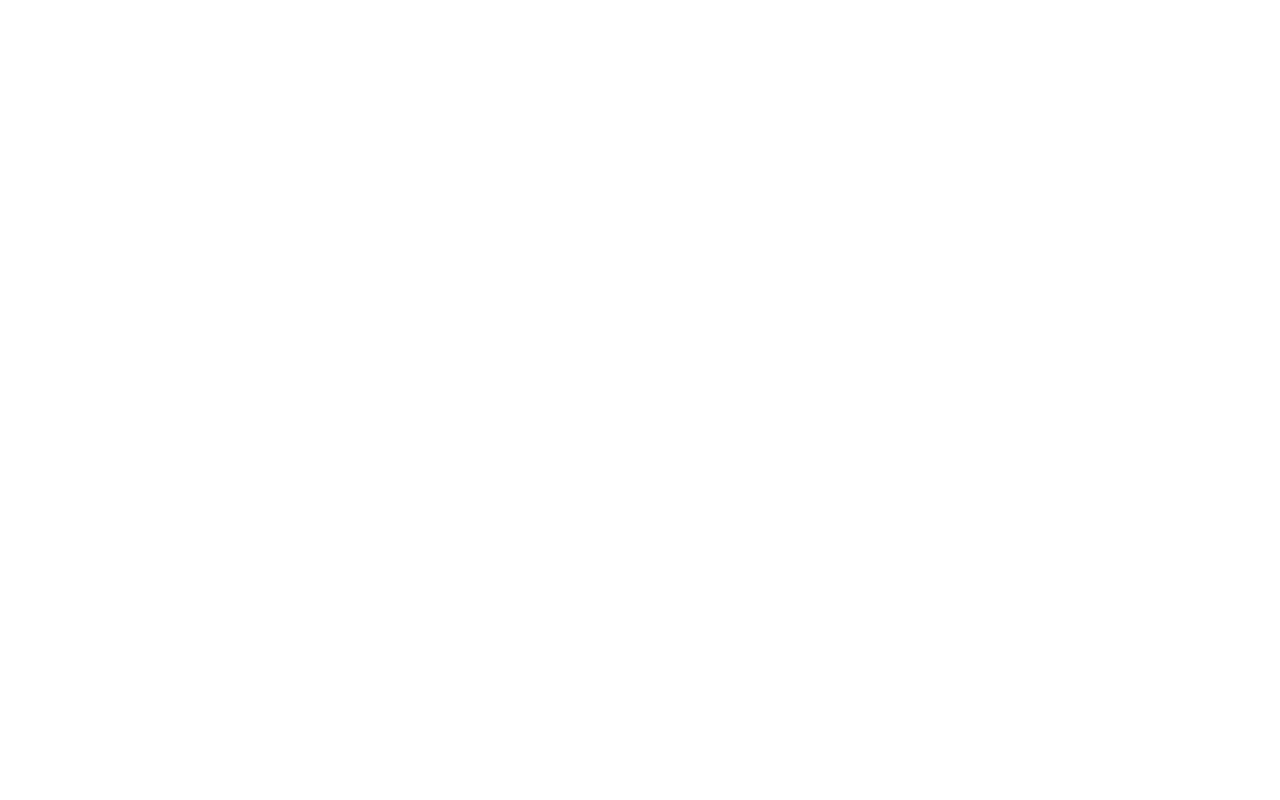
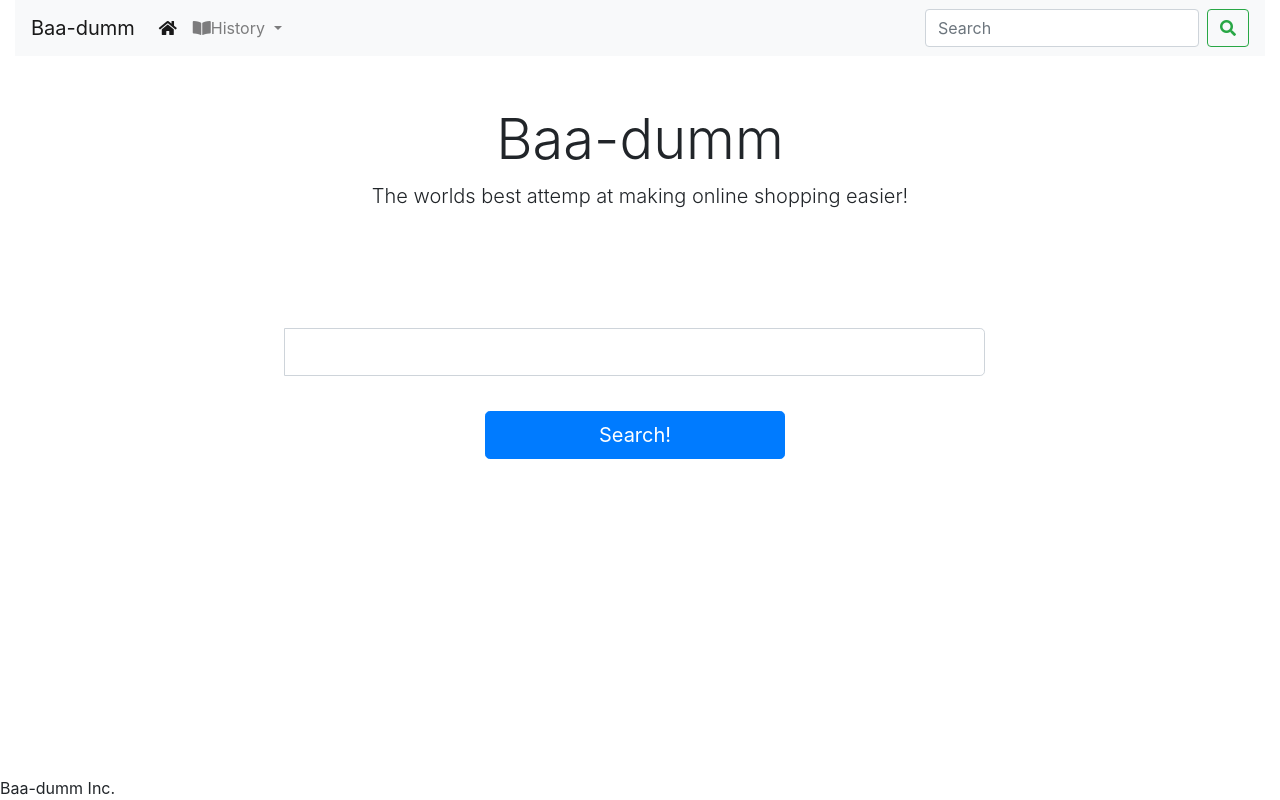
Before and after one commit to EhrenDavis12/first_team_project, a plain HTML site: page index.html in a window 1280 px wide. Drawn offline with nearby package versions, Linux system fonts and the light colour scheme.

Commit message:
Completed skeleton

```diff
--- a/index.html
+++ b/index.html
@@ -1,11 +1,91 @@
 <!DOCTYPE html>
 <html lang="en">
+
 <head>
-    <meta charset="UTF-8">
+  <meta charset="UTF-8">
+  <meta name="viewport" content="width=device-width, initial-scale=1.0">
+  <meta http-equiv="X-UA-Compatible" content="ie=edge">
+  <title>Baa-dumm</title>
+  <link rel="stylesheet" href="https://stackpath.bootstrapcdn.com/bootstrap/4.1.3/css/bootstrap.min.css" integrity="sha384-MCw98/SFnGE8fJT3GXwEOngsV7Zt27NXFoaoApmYm81iuXoPkFOJwJ8ERdknLPMO"
+    crossorigin="anonymous">
+  <link rel="stylesheet" href="https://use.fontawesome.com/releases/v5.3.1/css/all.css" integrity="sha384-mzrmE5qonljUremFsqc01SB46JvROS7bZs3IO2EmfFsd15uHvIt+Y8vEf7N7fWAU"
+    crossorigin="anonymous">
+  <link rel="stylesheet" href="style.css">
+</head>
 
-    <title>Document</title>
-</head>
 <body>
+  <span class="glyphicon glyphicon-search" aria-hidden="true">
+    <div class="container-fluid">
+      <nav class="navbar navbar-expand-lg navbar-light bg-light">
+        <a class="navbar-brand" href="#">Baa-dumm</a>
+        <button class="navbar-toggler" type="button" data-toggle="collapse" data-target="#navbarSupportedContent" aria-controls="navbarSupportedContent"
+          aria-expanded="false" aria-label="Toggle navigation">
+          <span class="navbar-toggler-icon"></span>
+        </button>
 
+        <div class="collapse navbar-collapse" id="navbarSupportedContent">
+          <ul class="navbar-nav mr-auto">
+            <li class="nav-item active">
+              <a class="nav-link" href="#">
+                <i class="fas fa-home"></i>
+
+              </a>
+            </li>
+
+            <li class="nav-item dropdown">
+              <a class="nav-link dropdown-toggle" href="#" id="navbarDropdown" role="button" data-toggle="dropdown" aria-haspopup="true"
+                aria-expanded="false">
+                <i class="fas fa-book-open"></i>History
+              </a>
+              <div class="dropdown-menu" aria-labelledby="navbarDropdown">
+                <a class="dropdown-item" href="#">Recently Viewed</a>
+                <a class="dropdown-item" href="#">Favorites</a>
+              </div>
+            </li>
+          </ul>
+          <form class="form-inline my-2 my-lg-0">
+            <input class="form-control mr-sm-2" type="search" placeholder="Search" aria-label="Search">
+            <button class="btn btn-outline-success my-2 my-sm-0" type="submit">
+              <i class="fas fa-search"></i>
+            </button>
+          </form>
+        </div>
+      </nav>
+
+      <div class="container">
+        <div class="jum">
+          <div class="jumbotron jumbotron-fluid">
+            <div class="container">
+              <h1 class="display-4">Baa-dumm</h1>
+              <p class="lead">The worlds best attemp at making online shopping easier!</p>
+            </div>
+          </div>
+        </div>
+
+
+        <div class="textBox">
+          <div class="input-group input-group-lg">
+            <div class="input-group-prepend">
+              <!-- <span class="input-group-text" id="inputGroup-sizing-lg"></span> -->
+            </div>
+            <input type="text" class="form-control" aria-label="Sizing example input" aria-describedby="inputGroup-sizing-lg">
+          </div>
+        </div>
+        <div class="searchButton">
+          <button type="button" class="btn btn-primary btn-lg btn-block" data-toggle="button" aria-pressed="false" autocomplete="off">
+            Search!
+          </button>
+
+        </div>
+      </div>
+      <div class="fixed-bottom">Baa-dumm Inc.</div>
+
+      <script src="https://code.jquery.com/jquery-3.3.1.slim.min.js" integrity="sha384-q8i/X+965DzO0rT7abK41JStQIAqVgRVzpbzo5smXKp4YfRvH+8abtTE1Pi6jizo"
+        crossorigin="anonymous"></script>
+      <script src="https://cdnjs.cloudflare.com/ajax/libs/popper.js/1.14.3/umd/popper.min.js" integrity="sha384-ZMP7rVo3mIykV+2+9J3UJ46jBk0WLaUAdn689aCwoqbBJiSnjAK/l8WvCWPIPm49"
+        crossorigin="anonymous"></script>
+      <script src="https://stackpath.bootstrapcdn.com/bootstrap/4.1.3/js/bootstrap.min.js" integrity="sha384-ChfqqxuZUCnJSK3+MXmPNIyE6ZbWh2IMqE241rYiqJxyMiZ6OW/JmZQ5stwEULTy"
+        crossorigin="anonymous"></script>
 </body>
+
 </html>
--- a/style.css
+++ b/style.css
@@ -1 +1,20 @@
 /* background  */
+.searchButton{
+    padding-top: 35px;
+    width: 700px;
+    padding-left: 400px;
+}
+.textBox{
+    padding-top: 5px;
+    width: 900px;
+    padding-left: 200px;
+}
+/* .jum{
+    padding-top: 50px;
+    text-align: center;
+} */
+.jumbotron{
+    background-color: white;
+    padding-top: 50px;
+    text-align: center;
+}
```
